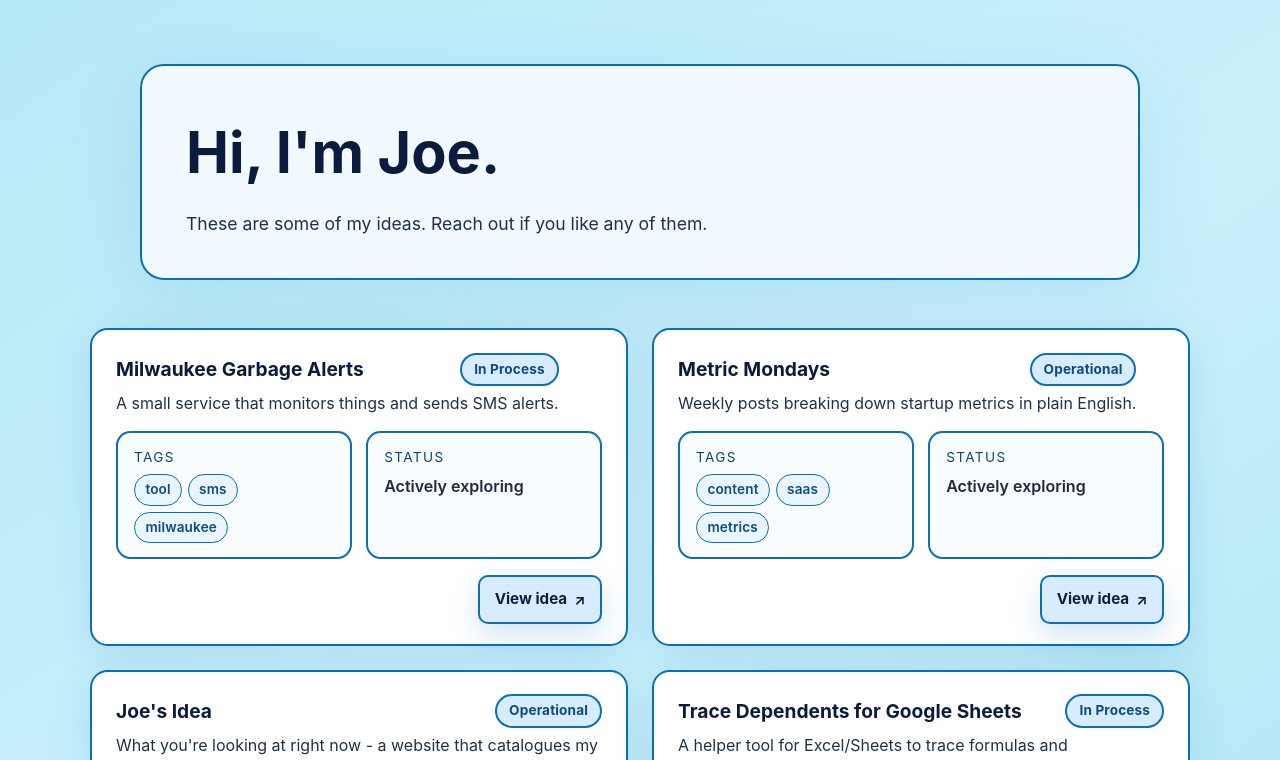
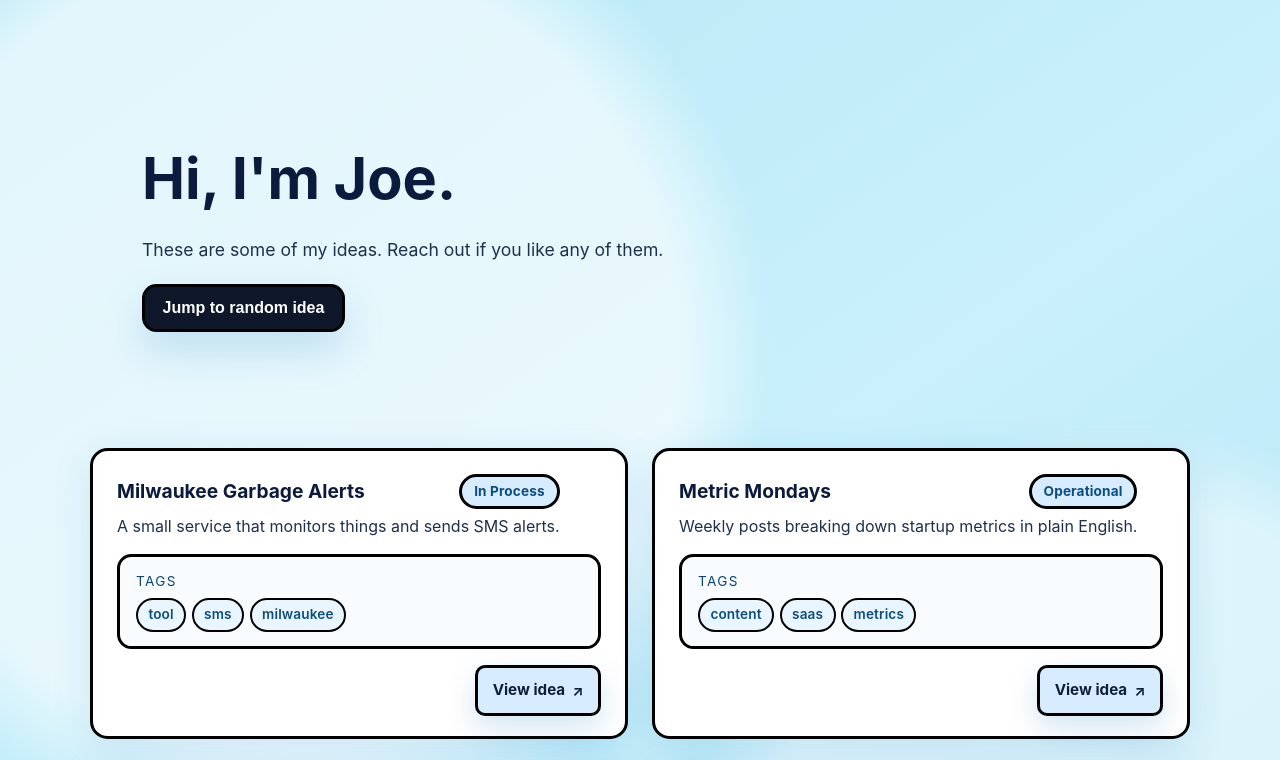
Before and after one commit to aliot011/joes-ideas, a React (Create React App) app: page / in a window 1280 px wide. Shown: the top 760 px of the page. Built offline with nearby package versions, Linux system fonts and the light colour scheme.

Commit message:
Add random idea jump and refine background

```diff
--- a/src/App.css
+++ b/src/App.css
@@ -5,8 +5,8 @@
   line-height: 1.6;
   color: #0f172a;
   background-color: #b7e8f6;
-  --card-border-color: #0b6fb8;
-  --card-border-width: 2px;
+  --card-border-color: #000000;
+  --card-border-width: 3px;
   --surface: #f8fcff;
   --text-strong: #0b1b3d;
   -webkit-font-smoothing: antialiased;
@@ -28,7 +28,14 @@ body,
 }
 
 body {
-  background: linear-gradient(145deg, #b7e8f6 0%, #c9f0fb 60%, #b7e8f6 100%);
+  background-color: #b7e8f6;
+  background-image:
+    radial-gradient(circle at 20% 25%, rgba(255, 255, 255, 0.6) 0%, rgba(255, 255, 255, 0.6) 26%, transparent 32%),
+    radial-gradient(circle at 80% 60%, rgba(255, 255, 255, 0.48) 0%, rgba(255, 255, 255, 0.48) 24%, transparent 30%),
+    linear-gradient(145deg, #b7e8f6 0%, #c9f0fb 60%, #b7e8f6 100%);
+  background-size: 1400px 1400px, 1400px 1400px, auto;
+  background-repeat: repeat;
+  background-attachment: scroll;
 }
 
 .app {
@@ -41,20 +48,17 @@ body {
 /* HERO */
 
 .hero {
-  padding: 4rem 1.5rem 2rem;
+  padding: 5rem 1.5rem 3rem;
 }
 
 .hero-inner {
-  max-width: 1000px;
+  max-width: 1100px;
   margin: 0 auto;
   display: flex;
   flex-direction: column;
   gap: 0.75rem;
-  background: #f2faff;
-  border: var(--card-border-width) solid var(--card-border-color);
+  padding: 3.25rem 3.25rem;
   border-radius: 1.5rem;
-  padding: 2.5rem 2.75rem;
-  box-shadow: 0 25px 80px rgba(11, 111, 184, 0.1);
 }
 
 .hero-title {
@@ -68,6 +72,36 @@ body {
   font-size: 1.1rem;
   color: #1f304c;
   max-width: 40rem;
+}
+
+.hero-actions {
+  display: flex;
+  gap: 0.75rem;
+  flex-wrap: wrap;
+  margin-top: 0.5rem;
+}
+
+.hero-button {
+  display: inline-flex;
+  align-items: center;
+  justify-content: center;
+  padding: 0.75rem 1.1rem;
+  border-radius: 0.9rem;
+  border: var(--card-border-width) solid var(--card-border-color);
+  background: #0f172a;
+  color: #ffffff;
+  font-weight: 700;
+  font-size: 1rem;
+  text-decoration: none;
+  cursor: pointer;
+  box-shadow: 0 18px 40px rgba(11, 111, 184, 0.18);
+  transition: transform 0.12s ease, box-shadow 0.12s ease, filter 0.12s ease;
+}
+
+.hero-button:hover {
+  transform: translateY(-1px);
+  box-shadow: 0 22px 55px rgba(11, 111, 184, 0.24);
+  filter: brightness(1.04);
 }
 
 /* IDEAS SECTION */
@@ -142,9 +176,7 @@ body {
 }
 
 .idea-meta-row {
-  display: grid;
-  grid-template-columns: repeat(2, minmax(0, 1fr));
-  gap: 0.9rem;
+  display: block;
 }
 
 .idea-meta {
@@ -176,17 +208,12 @@ body {
   align-items: center;
   padding: 0.25rem 0.65rem;
   border-radius: 999px;
-  border: 1px solid var(--card-border-color);
+  border: 2px solid var(--card-border-color);
   background-color: #e9f5ff;
   color: #0b4d80;
   font-size: 0.85rem;
   font-weight: 600;
   letter-spacing: 0.01em;
-}
-
-.idea-status-note {
-  color: #1e293b;
-  font-weight: 600;
 }
 
 .idea-link-row {
@@ -376,12 +403,6 @@ body {
   margin-bottom: 0.35rem;
 }
 
-@media (max-width: 900px) {
-  .idea-meta-row {
-    grid-template-columns: 1fr;
-  }
-}
-
 @media (max-width: 720px) {
   .hero {
     padding: 3rem 1rem 1.5rem;
--- a/src/pages/IdeaListPage.tsx
+++ b/src/pages/IdeaListPage.tsx
@@ -1,10 +1,26 @@
-import React from "react";
+import React, { useCallback, useMemo, useRef } from "react";
 import { Link } from "react-router-dom";
 import { ideas } from "../ideas";
 
 const isExternalLink = (link: string) => /^https?:\/\//i.test(link);
 
 const IdeaListPage: React.FC = () => {
+  const ideaRefs = useRef<Map<string, HTMLElement | null>>(new Map());
+
+  const ideaIds = useMemo(() => ideas.map((idea) => idea.id), []);
+
+  const handleRandomIdea = useCallback(() => {
+    if (!ideaIds.length) return;
+
+    const randomId = ideaIds[Math.floor(Math.random() * ideaIds.length)];
+    const target = ideaRefs.current.get(randomId);
+
+    if (target) {
+      target.scrollIntoView({ behavior: "smooth", block: "start" });
+      target.focus({ preventScroll: true });
+    }
+  }, [ideaIds]);
+
   return (
     <>
       <section className="hero">
@@ -13,6 +29,11 @@ const IdeaListPage: React.FC = () => {
           <p className="hero-subtitle">
             These are some of my ideas. Reach out if you like any of them.
           </p>
+          <div className="hero-actions">
+            <button className="hero-button" type="button" onClick={handleRandomIdea}>
+              Jump to random idea
+            </button>
+          </div>
         </div>
       </section>
 
@@ -20,7 +41,14 @@ const IdeaListPage: React.FC = () => {
         <div className="ideas-inner">
           <div className="ideas-grid">
             {ideas.map((idea) => (
-              <article key={idea.id} className="idea-card">
+              <article
+                key={idea.id}
+                className="idea-card"
+                ref={(node) => {
+                  ideaRefs.current.set(idea.id, node);
+                }}
+                tabIndex={-1}
+              >
                 <div className="idea-card-header">
                   <div className="idea-heading">
                     <div className="idea-name-row">
@@ -47,14 +75,6 @@ const IdeaListPage: React.FC = () => {
                           {tag}
                         </span>
                       ))}
-                    </div>
-                  </div>
-                  <div className="idea-meta">
-                    <div className="idea-label">Status</div>
-                    <div className="idea-status-note">
-                      {idea.stage === "Inactive"
-                        ? "Paused for now"
-                        : "Actively exploring"}
                     </div>
                   </div>
                 </div>
```
